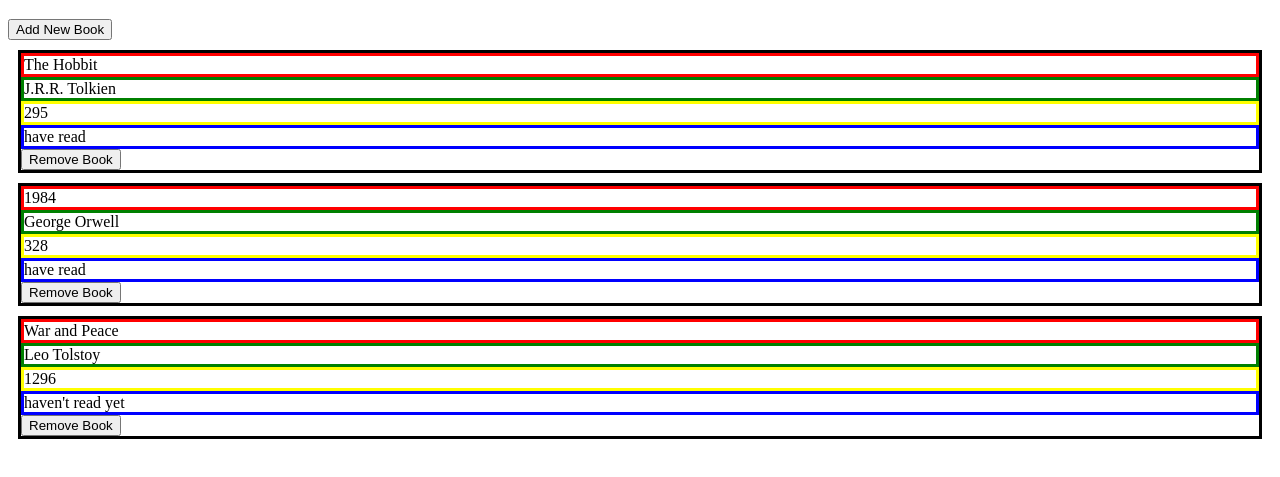
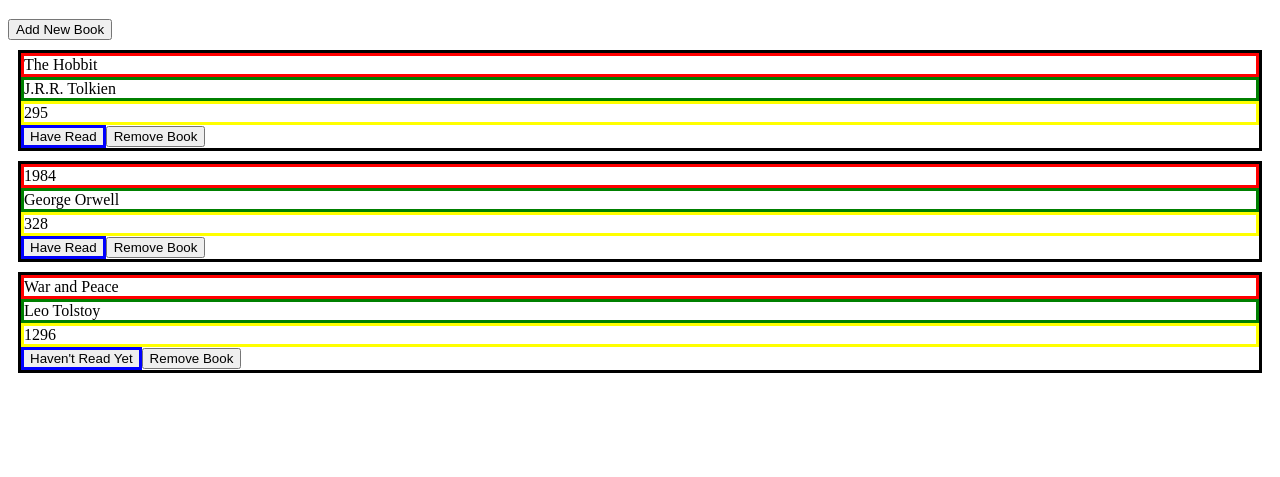
Before and after one commit to Kelley42/Bookshelf, a plain HTML site: page index.html in a window 1280 px wide. Shown: the part 61-538 px from the top of the page. Drawn offline with Linux system fonts and the light colour scheme.

Commit message:
Made new book form isRead default to unchecked, added toggle button functionality to each book card

```diff
--- a/bookshelf.js
+++ b/bookshelf.js
@@ -5,11 +5,24 @@ function Book(title, author, pages, isRead) {
     this.author = author;
     this.pages = pages;
     this.isRead = isRead;
+    // isRead = false;
 }
 
 Book.prototype.info = function() {
     return(`${this.title} by ${this.author}, ${this.pages}, ${this.isRead}`);
 }
+
+// Book.prototype.toggleRead = function() {
+//     console.log("hi")
+//     const read_btn = document.querySelector(".read")
+//     read_btn.addEventListener("click", () => {
+//         console.log("bye")
+//         if (isRead == "haven't read yet")
+//             isRead = "have read"
+//         else
+//             isRead = "haven't read yet"
+//     })
+// }
 
 function addBookToLibrary() {
     // Add initial books
@@ -20,8 +33,6 @@ function showLibrary() {
     myLibrary.forEach(function(i, index) {
         const card = document.createElement("div");
         card.classList.add("card");
-        // card.setAttribute("data-index", index)
-        // console.log(card["data-index"])
         card.dataset.indexNum = index;
 
         const title = document.createElement("div");
@@ -33,8 +44,18 @@ function showLibrary() {
         const pages = document.createElement("div");
         pages.classList.add("pages");
         card.appendChild(pages);
-        const read = document.createElement("div");
+        const read = document.createElement("button");
         read.classList.add("read");
+        read.addEventListener("click", () => {
+            // Change button HTML and myLibrary array
+            if (read.innerHTML == "Haven't Read Yet") {
+                read.innerHTML = "Have Read";
+                myLibrary[index].isRead = "Have Read"
+            } else {
+                read.innerHTML = "Haven't Read Yet"
+                myLibrary[index].isRead = "Haven't Read Yet"
+            }
+        });
         card.appendChild(read);
         const delete_book_btn = document.createElement("button");
         delete_book_btn.classList.add("delete-book-btn");
@@ -42,6 +63,7 @@ function showLibrary() {
         delete_book_btn.addEventListener("click", () => {
             // Delete book
             let book_index = card.dataset.indexNum;
+            console.log(book_index)
             if (book_index == 0) {
                 myLibrary = myLibrary.slice(1);
             } else {
@@ -88,16 +110,9 @@ function addNewBook() {
 }
 
 
-// Book.prototype.toggleRead = function() {
-//     if (isRead == false)
-//         isRead == true
-//     else
-//         isRead == false
-// }
-
-const thehobbit = new Book("The Hobbit", "J.R.R. Tolkien", 295, "have read");
-const nineteen_eightyfour = new Book("1984", "George Orwell", 328, "have read");
-const war_and_peace = new Book("War and Peace", "Leo Tolstoy", 1296, "haven't read yet");
+const thehobbit = new Book("The Hobbit", "J.R.R. Tolkien", 295, "Have Read");
+const nineteen_eightyfour = new Book("1984", "George Orwell", 328, "Have Read");
+const war_and_peace = new Book("War and Peace", "Leo Tolstoy", 1296, "Haven't Read Yet");
 
 const card_container = document.querySelector(".card-container");
 const form = document.querySelector(".new-book-form")
--- a/index.html
+++ b/index.html
@@ -29,7 +29,7 @@
                 <div class="input_fields">
                     <div id="radio-button">
                         <dl>
-                            <label class="switch"><input type="checkbox" id="new-book-read" checked><span class="switchslider"></span></label><dt>Have Read</dt>
+                            <label class="switch"><input type="checkbox" id="new-book-read" unchecked><span class="switchslider"></span></label><dt>Have Read</dt>
                         </dl>
                     </div>
                 </div>
```
